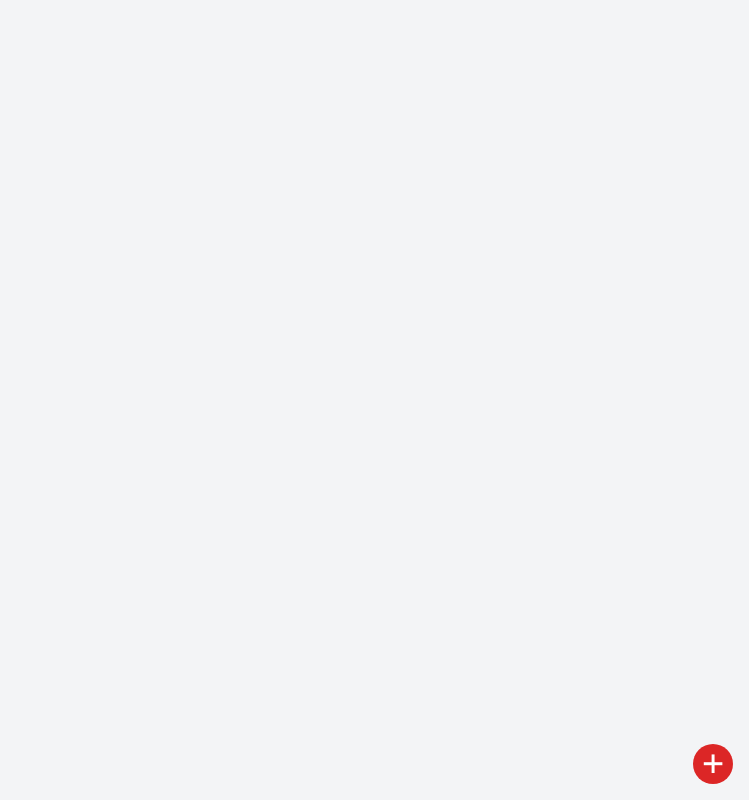
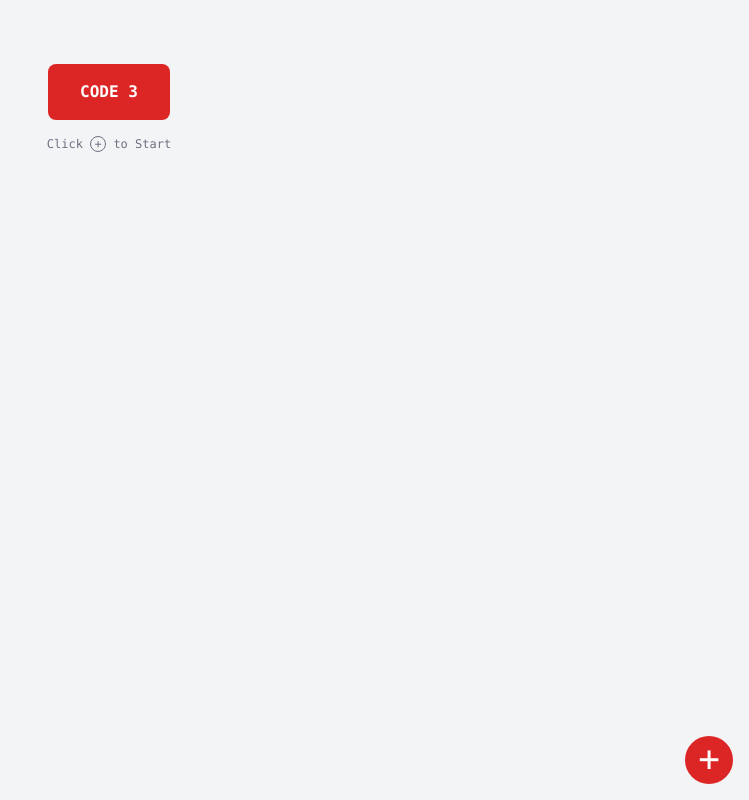
Before and after one commit to bryonhummel/code3, a React (Vite) app: page / in a window 1280 px wide. Shown: the whole page, without its empty margins (531-1280 px from the left). Built offline with nearby package versions, Linux system fonts and the light colour scheme.

Commit message:
update empty display text

```diff
--- a/src/App.jsx
+++ b/src/App.jsx
@@ -5,7 +5,16 @@ import Code3 from './components/Code3'
 function NewCode(props) {
   return(
     <div className='fixed bottom-4 right-4'>
-      <div className='rounded-full cursor-pointer bg-red-600 w-10 h-10 pb-0.5 flex items-center justify-center text-4xl hover:bg-red-500 text-white'><button onClick={props.onClick}>+</button></div>
+      <div className='rounded-full cursor-pointer bg-red-600 w-12 h-12 pb-0.5 flex items-center justify-center text-4xl hover:bg-red-500 text-white'><button onClick={props.onClick}>+</button></div>
+    </div>
+  )
+}
+
+function NoCodes(props) {
+  return(
+    <div>
+      <div className='m-auto p-4 px-8 mt-16 w-fit  text-white bg-red-600 font-extrabold rounded-lg'>CODE 3</div>
+      <div className='mt-4 text-gray-500 text-xs'>Click <span className='border border-gray-500 rounded-full w-4 h-4  justify-center items-center inline-flex'>+</span> to Start</div>
     </div>
   )
 }
@@ -27,6 +36,7 @@ function App() {
   return (
     <div className='max-w-3xl m-auto'>
       <NewCode onClick={handleNewCode}/>
+      {codes.length === 0 && <NoCodes />}
       {
         codes.map((code) => (
           <Code3 key={code} handleDelete={(e) => handleDeleteCode(code)} />
```
Also changed, not shown: src/components/Code3.jsx (+5 -3 lines).
